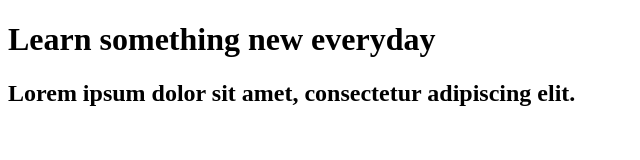
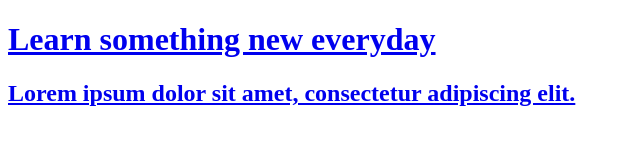
Before and after one commit to GhostGirlLigeia/Colmar-Academy, a plain HTML site: page index.html in a window 1280 px wide. Shown: the whole page, without its empty margins (0-640 px from the left). Drawn offline with Linux system fonts and the light colour scheme; files that its build step writes are made by us from their sources.

Commit message:
Added html boiler plate

```diff
--- a/index.html
+++ b/index.html
@@ -4,10 +4,10 @@
     <meta charset="UTF-8">
     <meta name="viewport" content="width=device-width, initial-scale=1.0">
     <title>Colmar Academy</title>
-    <link rel="stylesheet" type="text/css" href=resources/style.css >
+    <link rel="stylesheet" type="text/css" href="/resources/css/style.css">
 </head>
 <body>
-    <h1>Learn something new everyday</h1>
-    <h2>Lorem ipsum dolor sit amet, consectetur adipiscing elit.</h2>
+    <p><a href="#"><h1>Learn something new everyday</h1></a></p>
+    <p><a href="#"><h2>Lorem ipsum dolor sit amet, consectetur adipiscing elit.</h2></a></p>
 </body>
 </html>
```
